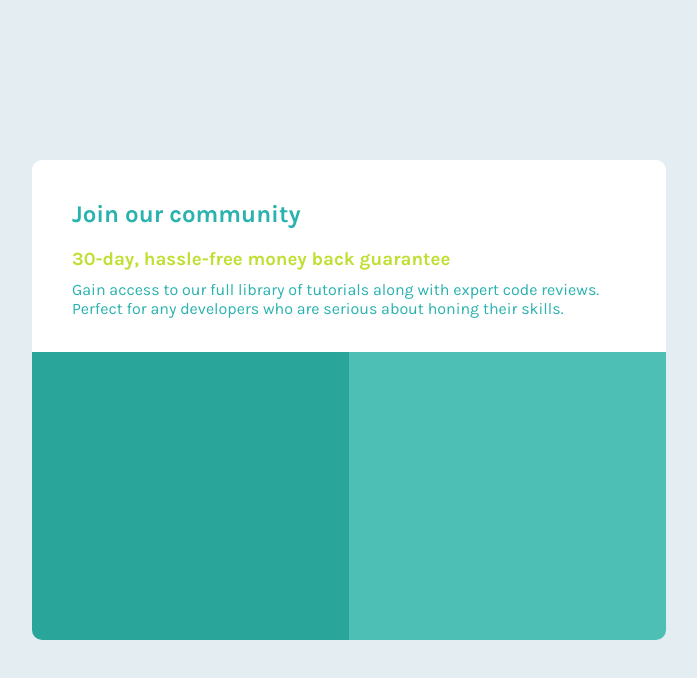
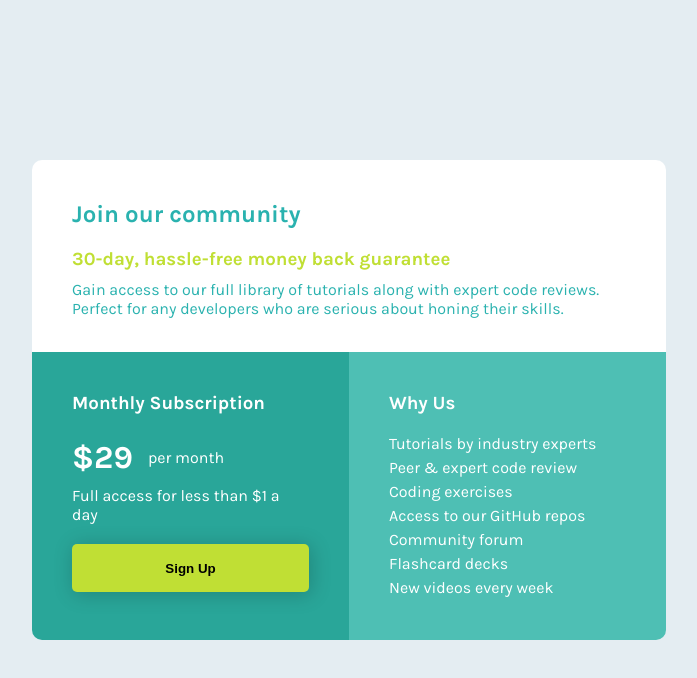
Before and after one commit to WillDavid/Challenges-Frontend-Mentor, a plain HTML site: page Single price grid component | Challenger 02/index.html in a window 1280 px wide. Shown: the whole page, without its empty margins (291-988 px from the left). Drawn offline with Linux system fonts and the light colour scheme.

Commit message:
Att Second Project

```diff
--- a/Single price grid component | Challenger 02/index.html
+++ b/Single price grid component | Challenger 02/index.html
@@ -12,7 +12,10 @@
       href="./images/favicon-32x32.png"
     />
     <link rel="stylesheet" href="style.css" />
-    <link href="https://fonts.googleapis.com/css2?family=Karla:wght@400;700&display=swap" rel="stylesheet">
+    <link
+      href="https://fonts.googleapis.com/css2?family=Karla:wght@400;700&display=swap"
+      rel="stylesheet"
+    />
 
     <title>Frontend Mentor | Single Price Grid Component</title>
   </head>
@@ -24,29 +27,34 @@
           <h3>30-day, hassle-free money back guarantee</h3>
           <p>
             Gain access to our full library of tutorials along with expert code
-            reviews. Perfect for any developers who are serious about honing their
-            skills.
+            reviews. Perfect for any developers who are serious about honing
+            their skills.
           </p>
         </div>
-        <div class="leftContent"></div>
-        <div class="rightContent"></div>
+        <div class="leftContent">
+          <h3>Monthly Subscription</h3>
+          <div class="rowLeftContent">
+            <h1>&dollar;29</h1>
+            <p>per month</p>
+          </div>
+          <p>Full access for less than &dollar;1 a day</p>
+
+          <button>Sign Up</button>
+        </div>
+        <div class="rightContent">
+          <h3>Why Us</h3>
+          <p>Tutorials by industry experts</p>
+          <p>Peer &amp; expert code review</p>
+          <p>Coding exercises</p>
+          <p>Access to our GitHub repos</p>
+          <p>Community forum</p>
+          <p>Flashcard decks</p>
+          <p>New videos every week</p>
+        </div>
       </div>
     </div>
     <!--
 
-  <h3>Join our community</h3>
-        <h4>30-day, hassle-free money back guarantee</h4>
-        <p>
-          Gain access to our full library of tutorials along with expert code
-          reviews. Perfect for any developers who are serious about honing their
-          skills.
-        </p>
-
-
-    &dollar;29 per month Full access for less than
-    &dollar;1 a day Sign Up Why Us Tutorials by industry experts Peer &amp;
-    expert code review Coding exercises Access to our GitHub repos Community
-    forum Flashcard decks New videos every week
 
 
   <footer>
--- a/Single price grid component | Challenger 02/style.css
+++ b/Single price grid component | Challenger 02/style.css
@@ -55,13 +55,50 @@ body {
 
 /* Second Row */
 
+/* Left*/
+
 .leftContent{
     float: left;
     width: 50%;
     height: 60%;
     background-color: #29A699;
     border-radius: 0 0 0 10px;
+    padding: 40px;
+    color: #fff;
+    font-weight:400;
+
 }
+.leftContent h3 {
+    margin-bottom: 25px;
+}
+
+.leftContent button{
+    background-color: hsl(71, 73%, 54%);
+    border: none;
+    border-radius: 5px;
+    box-shadow: 2px 2px 20px 1px rgba(0, 0, 0, 0.186);
+    margin-top: 20px;
+    width: 100%;
+    height: 48px;
+    font-weight: 700;
+
+}
+
+.rowLeftContent {
+    display: flex;
+    justify-content: start;
+    align-items: center;
+    margin-right: 15px;
+    margin-bottom: 10px;
+}
+
+.rowLeftContent h1 {
+    margin-right: 15px;
+}
+
+
+/* Right*/
+
 
 .rightContent{
     float: right;
@@ -69,4 +106,14 @@ body {
     height: 60%;
     background-color:#4EBFB4;
     border-radius: 0 0 10px 0;
+    padding: 40px;
+    color: #fff;
 }
+
+.rightContent h3 {
+    margin-bottom: 20px;
+}
+
+.rightContent p {
+    margin-bottom: 5px;
+}
```
